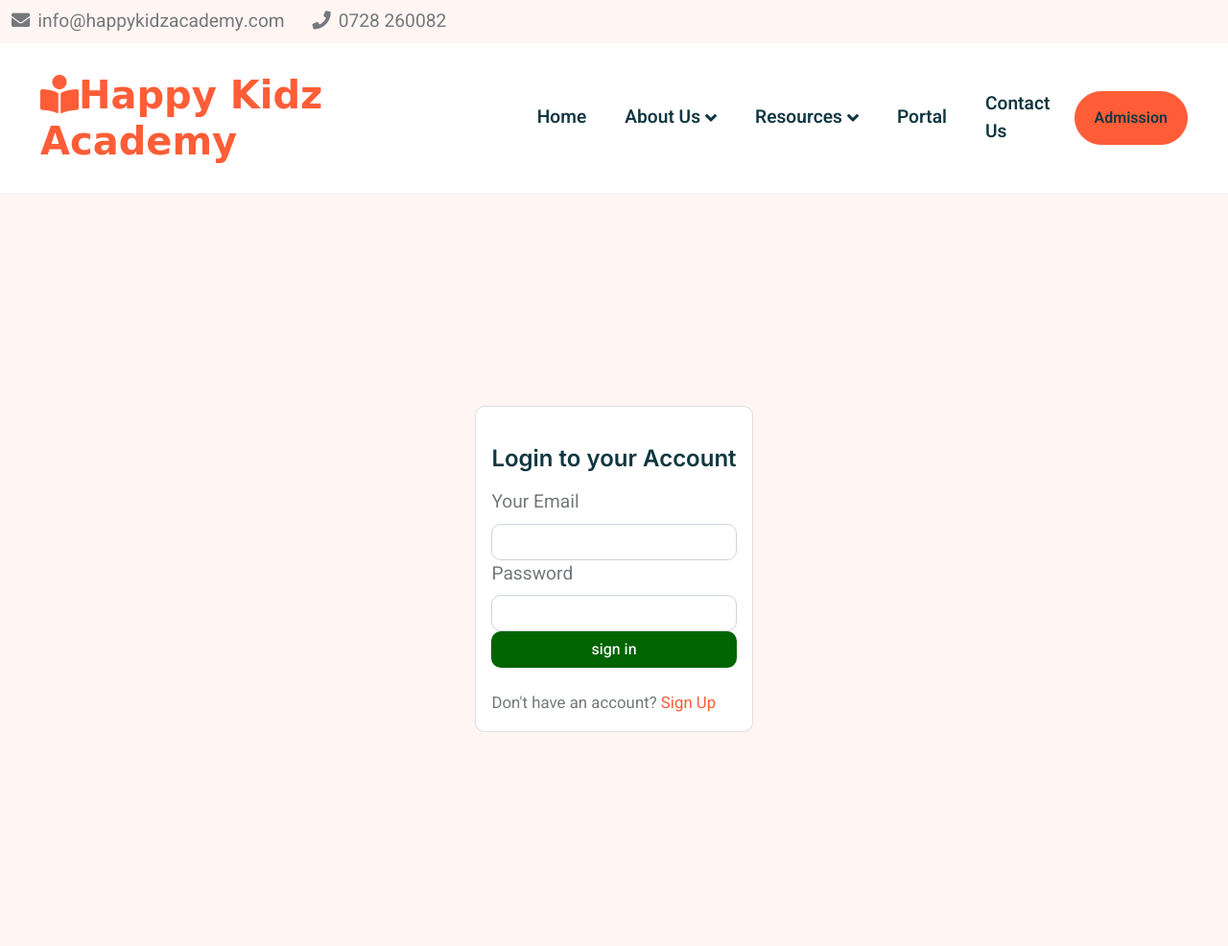
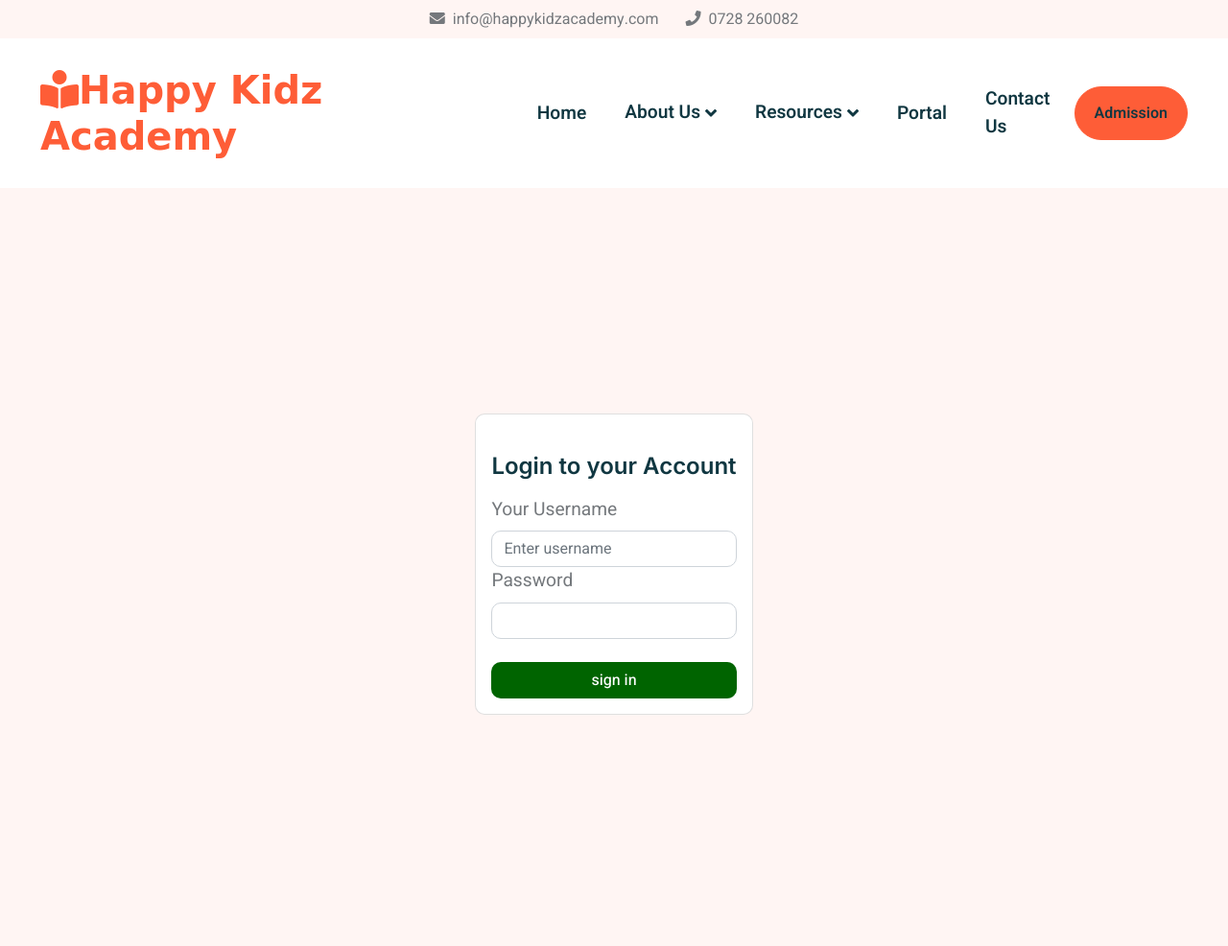
Before and after one commit to kavingojulius/Happy-Kidz-Academy, a Django app: page /portal/login/ in a window 1280 px wide. Shown: the top 986 px of the page at 96% size. Run offline with Django 5.2, Linux system fonts and the light colour scheme; some libraries are stand-ins or nearby versions.

Commit message:
made some changes

```diff
--- a/Core/settings.py
+++ b/Core/settings.py
@@ -82,6 +82,9 @@ AUTH_PASSWORD_VALIDATORS = [
     },
     {
         'NAME': 'django.contrib.auth.password_validation.MinimumLengthValidator',
+        'OPTIONS': {
+            'min_length': 8,
+        }
     },
     {
         'NAME': 'django.contrib.auth.password_validation.CommonPasswordValidator',
--- a/main/templates/main/base.html
+++ b/main/templates/main/base.html
@@ -40,15 +40,32 @@
 
 
         <!-- Contact Info Start -->
-        <div class="contact-bar bg-light py-2" id="contactBar">
-            <div class="container-fluid d-flex justify-content-between">
-                <div>
-                    <i class="fa fa-envelope me-2"></i>info@happykidzacademy.com
-                    <i class="fa fa-phone ms-4 me-2"></i>0728 260082
+            <div class="contact-bar bg-light py-2" id="contactBar">
+                <div class="container-fluid d-flex justify-content-center align-items-center">
+                    <div class="contact-info">
+                        <i class="fa fa-envelope me-2"></i>info@happykidzacademy.com
+                        <i class="fa fa-phone ms-4 me-2"></i>0728 260082
+                    </div>
                 </div>
             </div>
-        </div>
+
+            <style>
+                /* Default font size for larger screens */
+                .contact-info {
+                    font-size: 1rem; /* 16px */
+                }
+
+                /* Media query to reduce font size on small screens */
+                @media (max-width: 576px) {
+                    .contact-info {
+                        font-size: 0.875rem; /* 14px */
+                    }
+                }
+            </style>
+
         <!-- Contact Info End -->
+
+
 
 
         <!-- Navbar Start -->
--- a/portal/templates/portal/log_in.html
+++ b/portal/templates/portal/log_in.html
@@ -26,8 +26,8 @@
                 {% csrf_token %}
 
                 <div class="col-12">
-                    <label for="email" class="form-label">Your Email</label>
-                    <input type="email" name="email" class="form-control" id="email" required>
+                    <label for="username" class="form-label">Your Username</label>
+                    <input type="text" name="username" class="form-control" id="username" placeholder="Enter username" required>
                     <div class="invalid-feedback">Please enter a valid Email adddress!</div>
                 </div>
 
@@ -37,13 +37,14 @@
                     <div class="invalid-feedback">Please enter your password!</div>
                 </div>
 
-                <div class="col-12">
+                <div class="col-12 mt-4">
                     <button class="w-100 btn " type="submit" style="background-color: #006400; color: #fff;">sign in</button>
                 </div>
 
-                <div class="col-12 mt-4">
-                    <p class="small mb-0">Don't have an account? <a href="{% url 'register' %}">Sign Up</a></p>
-                </div>
+                <!-- <div class="col-12 mt-4">
+                    <p class="small mb-0">Don't have an account? <a href="">Sign Up</a></p>
+                </div> -->
+
                 </form>
 
             </div>
--- a/portal/urls.py
+++ b/portal/urls.py
@@ -3,7 +3,7 @@ from .views import *
 
 urlpatterns = [
     path('', portal, name='portal'),
-    path('register/', register, name='register'),
+    # path('register/', register, name='register'),
     path('login/', log_in, name='log_in'),
     path('logout/', logoutUser, name='logout'),
     path('admin/conversations/', admin_conversations, name='admin_conversations'),
@@ -12,4 +12,6 @@ urlpatterns = [
     path('admin/conversations/delete/', delete_conversation, name='delete_conversation'),
     path('delete_chats/', delete_chats, name='delete_chats'),  # URL for deleting chats
     path('admin/check_new_users/', check_new_users, name='check_new_users'),
+    # path('change_password/', change_password, name='change_password'),  # URL for password change
+    path('change_password/', change_password, name='change_password'),
 ]
--- a/portal/views.py
+++ b/portal/views.py
@@ -2,10 +2,15 @@ from django.http import HttpResponse
 from django.shortcuts import render,redirect
 from django.contrib.auth.decorators import login_required
 from django.contrib.auth.models import User
-from django.shortcuts import get_object_or_404
 from django.views.decorators.csrf import csrf_exempt
+from django.utils.decorators import method_decorator
+from django.contrib.auth.forms import PasswordChangeForm
+from django.contrib.auth import update_session_auth_hash
+from django.contrib.auth.views import PasswordChangeView
 from .models import Message
-from django.contrib.auth import authenticate,login,logout
+from django.contrib import messages
+from django.urls import reverse_lazy
+from django.contrib.auth import authenticate, login, logout, update_session_auth_hash
 from django.http import JsonResponse
 from django.core import serializers
 
@@ -46,34 +51,36 @@ def delete_chats(request):
 
     return JsonResponse({'status': 'error'}, status=403)
 
-def register(request):
-    if request.method == 'POST':
-        first_name = request.POST.get('fname')
-        last_name = request.POST.get('lname')
-        uname = request.POST.get('username')
-        email = request.POST.get('email')
-        pass1 = request.POST.get('password')
-        pass2 = request.POST.get('password1')
+# def register(request):
+#     if request.method == 'POST':
+#         first_name = request.POST.get('fname')
+#         last_name = request.POST.get('lname')
+#         uname = request.POST.get('username')
+#         email = request.POST.get('email')
+#         pass1 = request.POST.get('password')
+#         pass2 = request.POST.get('password1')
 
-        if pass1!=pass2:
-            return render(request, 'portal/register.html', {'error': 'Passwords dont match'})
-        else:
-            my_user=User.objects.create_user(username=uname, email=email, password=pass1, first_name=first_name, last_name=last_name)
-            my_user.save()
-            return redirect('log_in')
-    return render(request, 'portal/register.html')
-
+#         if pass1!=pass2:
+#             return render(request, 'portal/register.html', {'error': 'Passwords dont match'})
+#         else:
+#             my_user=User.objects.create_user(username=uname, email=email, password=pass1, first_name=first_name, last_name=last_name)
+#             my_user.save()
+#             return redirect('log_in')
+#     return render(request, 'portal/register.html')
 
 def log_in(request):
     if request.method == 'POST':
-        email=request.POST.get('email')
+        # email=request.POST.get('email')
+        username=request.POST.get('username')
         pass1=request.POST.get('password1')
 
-        try :
-            user_obj = User.objects.get(email=email)
-            user=authenticate(request, username=user_obj.username, password=pass1)
-        except User.DoesNotExist:
-            user = None
+        # try :
+        #     user_obj = User.objects.get(email=email)
+        #     user=authenticate(request, username=user_obj.username, password=pass1)
+        # except User.DoesNotExist:
+        #     user = None
+
+        user=authenticate(request, username=username, password=pass1)
 
         if user is not None:
             login(request,user)
@@ -87,6 +94,37 @@ def logoutUser(request):
     logout(request)
     return redirect('home')
 
+
+@login_required
+def change_password(request):
+    if request.method == 'POST':
+        form = PasswordChangeForm(request.user, request.POST)
+        if form.is_valid():
+            user = form.save()
+            update_session_auth_hash(request, user)  # Keep the user logged in after password change
+            messages.success(request, 'Your password has been changed successfully.')
+            return redirect('portal')  # Redirect back to the portal after success
+        else:
+            messages.error(request, 'Please correct the errors below.')
+    else:
+        form = PasswordChangeForm(request.user)
+
+    return render(request, 'portal/change_password.html', {'form': form})
+
+# @login_required
+# def change_password(request):
+#     if request.method == 'POST':
+#         form = PasswordChangeForm(request.user, request.POST)
+#         if form.is_valid():
+#             user = form.save()
+#             update_session_auth_hash(request, user)  # Important to keep the user logged in
+#             messages.success(request, 'Your password has been changed successfully.')
+#             return JsonResponse({'message': 'Your password has been changed successfully.'})
+#         else:
+#             return JsonResponse({'message': 'Error changing password.'}, status=400)
+
+#     form = PasswordChangeForm(request.user)
+#     return render(request, 'portal/change_password.html', {'form': form})
 
 
 @login_required
```
Also changed, not shown: portal/templates/portal/change_password.html (added, +14 -0 lines), portal/templates/portal/portal.html (+10 -4 lines), db.sqlite3, media/gallery/event1.jpg (added), media/gallery/event2.jpg (added).
